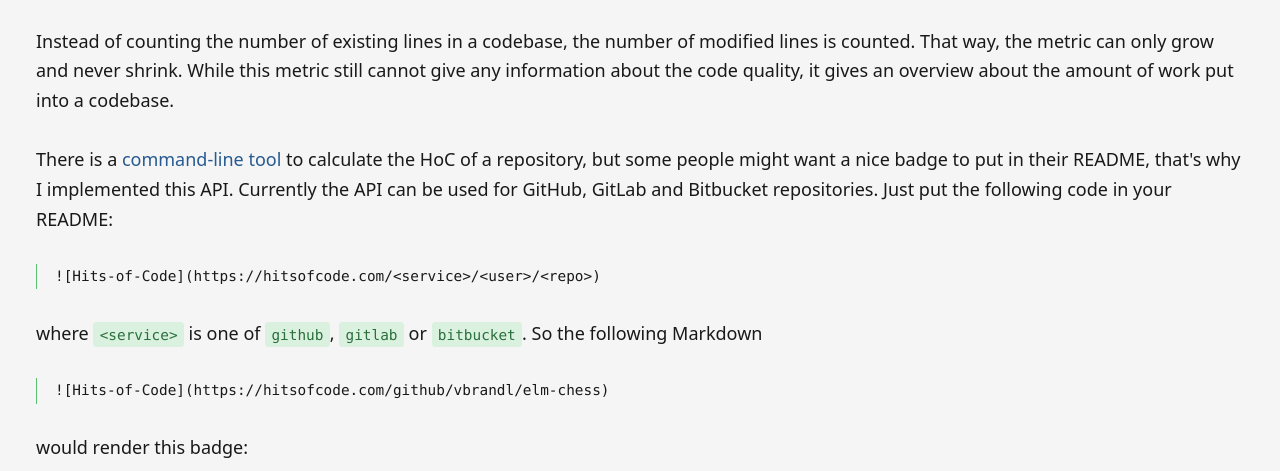
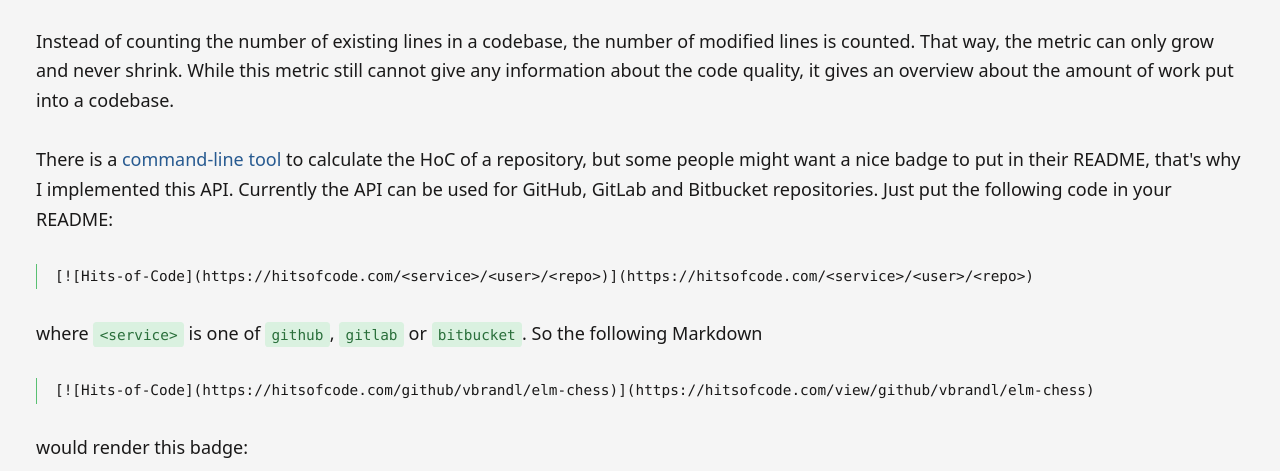
Before and after one commit to vbrandl/hoc, a plain HTML site: page static/index.html in a window 1280 px wide. Shown: the part 230-701 px from the top of the page. Drawn offline with Linux system fonts and the light colour scheme.

Commit message:
Update markdown examples to link to the overview page

```diff
--- a/static/index.html
+++ b/static/index.html
@@ -30,7 +30,7 @@ used for GitHub, GitLab and Bitbucket repositories. Just put the following code
 </p>
 
 <pre>
-![Hits-of-Code](https://hitsofcode.com/&lt;service&gt;/&lt;user&gt;/&lt;repo&gt;)
+[![Hits-of-Code](https://hitsofcode.com/&lt;service&gt;/&lt;user&gt;/&lt;repo&gt;)](https://hitsofcode.com/&lt;service&gt;/&lt;user&gt;/&lt;repo&gt;)
 </pre>
 
 <p>
@@ -39,7 +39,7 @@ following Markdown
 </p>
 
 <pre>
-![Hits-of-Code](https://hitsofcode.com/github/vbrandl/elm-chess)
+[![Hits-of-Code](https://hitsofcode.com/github/vbrandl/elm-chess)](https://hitsofcode.com/view/github/vbrandl/elm-chess)
 </pre>
 
 <p>
@@ -47,7 +47,7 @@ would render this badge:
 </p>
 
 <pre>
-<img src="https://hitsofcode.com/github/vbrandl/elm-chess" />
+<a href="https://hitsofcode.com/view/github/vbrandl/elm-chess"><img src="https://hitsofcode.com/github/vbrandl/elm-chess" /></a>
 </pre>
 </div>
 
```
